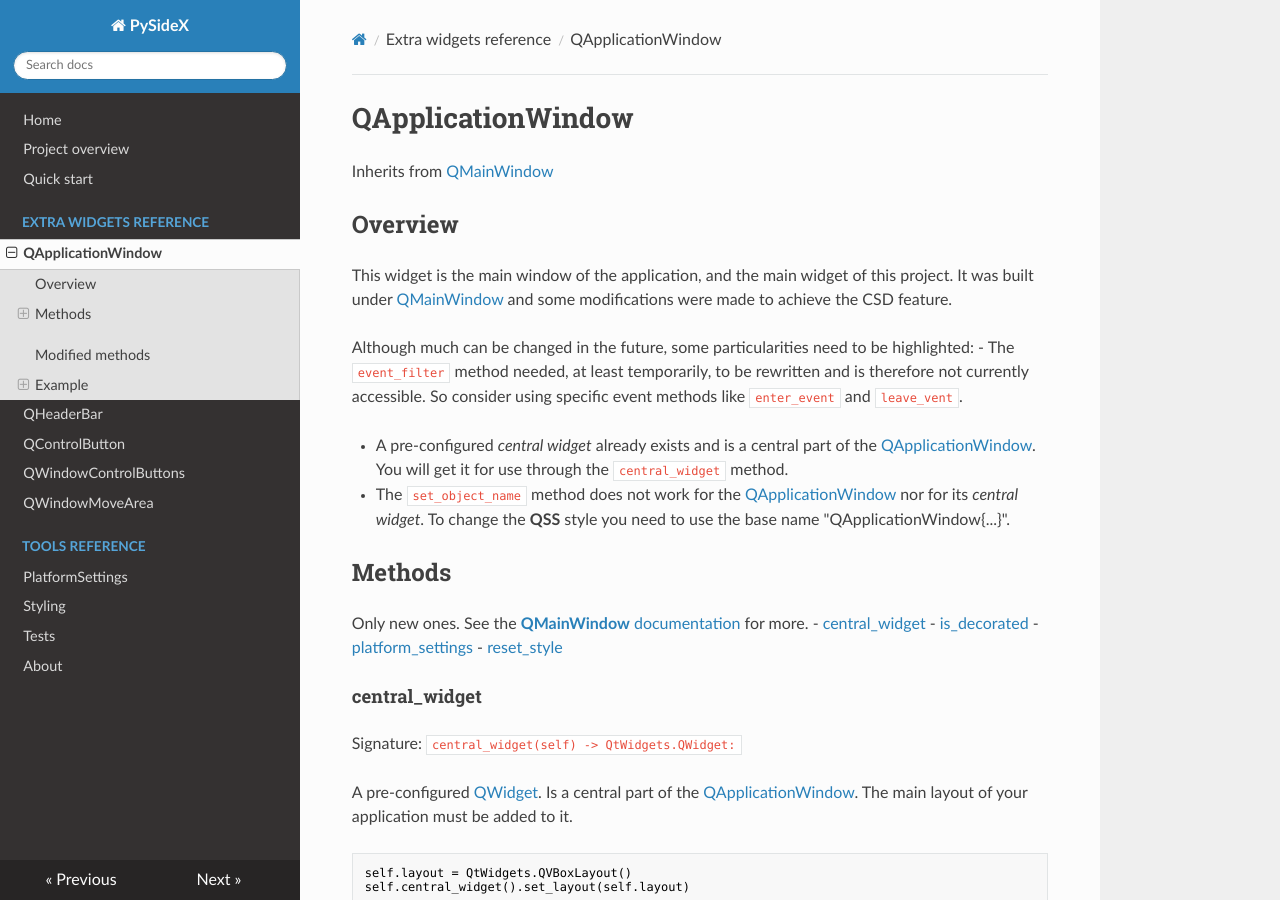
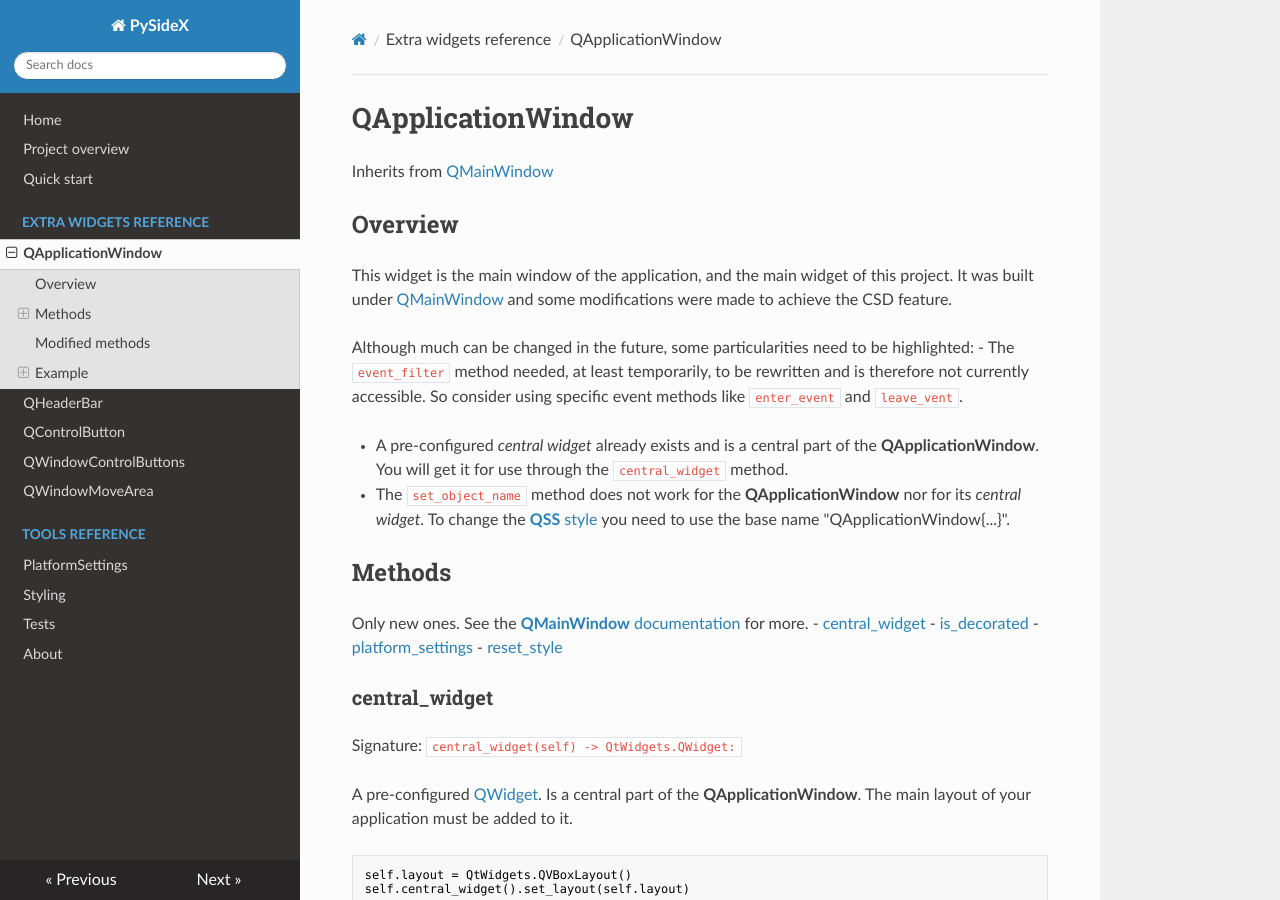
Before and after one commit to reticulardev/xside, an MkDocs documentation site: the page built from docs/reference_QApplicationWindow.md, in a window 1280 px wide and 900 px high. Built offline with MkDocs 1.6.1, drawn with Linux system fonts in a browser that asks for light colours; nearby versions of some CDN libraries; part of the change alters nothing that is shown.

````diff
--- a/docs/reference_QApplicationWindow.md
+++ b/docs/reference_QApplicationWindow.md
@@ -16,13 +16,13 @@ event methods like `enter_event` and `leave_vent`.
 
 
 - A pre-configured *central widget* already exists and is a central part of the
-[QApplicationWindow](#QApplicationWindow). You will get it for use through the `central_widget`
+**QApplicationWindow**. You will get it for use through the `central_widget`
 method.
 
 
-- The `set_object_name` method does not work for the [QApplicationWindow](#QApplicationWindow) nor for
-its *central widget*. To change the **QSS** style you need to use the base name
-"QApplicationWindow{...}".
+- The `set_object_name` method does not work for the **QApplicationWindow** nor
+for its *central widget*. To change the [**QSS** style](https://reticulardev.github.io/pysidex/styling/)
+you need to use the base name "QApplicationWindow{...}".
 
 ## Methods
 Only new ones. See the
@@ -33,14 +33,12 @@ for more.
 - [platform_settings](#is_decorated)
 - [reset_style](#reset_style)
 
-###
-
-#### central_widget
+### central_widget
 
 Signature: `central_widget(self) -> QtWidgets.QWidget:`
 
 A pre-configured [QWidget](https://doc.qt.io/qtforpython-6/PySide6/QtWidgets/QWidget.html).
-Is a central part of the [QApplicationWindow](#QApplicationWindow). The main
+Is a central part of the **QApplicationWindow**. The main
 layout of your application must be added to it.
 
 ```python
@@ -50,9 +48,7 @@ self.central_widget().set_layout(self.layout)
 
 ---
 
-###
-
-#### is_decorated
+### is_decorated
 Signature: `is_decorated(self) -> bool:`
 
 Returns `False` if it is an undecorated **CSD** window and `True` if it is
@@ -60,9 +56,7 @@ server-side decorated.
 
 ---
 
-###
-
-#### platform_settings
+### platform_settings
 
 Signature: `platform_settings(self) -> PlatformSettings`
 
@@ -72,15 +66,12 @@ composition of the window.
 
 ---
 
-###
-
-#### reset_style
+### reset_style
 
 Signature: `reset_style(self) -> None:`
 
 Changes the window style back to the default.
 
-##
 
 ## Modified methods
 
@@ -151,7 +142,7 @@ This is the result:
 
 ![Image](img/better_min_window.png "screenshot")
 
-#### A more complete minimal example
+### A more complete minimal example
 
 In this example, we will add the `os` library to add an icon with a dynamic
 path. The icon, once configured in the window, will be automatically recognized
@@ -215,7 +206,7 @@ This is the result:
 
 We created the following example to use all the practical concepts in this
 window, such as using specific event methods instead of `event_filter`, and
-also using the "QApplicationWindow" **id** for [**QSS** style](https://doc.qt.io/qtforpython-6/tutorials/basictutorial/widgetstyling.html).
+also using the "QApplicationWindow" **id** for [**QSS** style](https://reticulardev.github.io/pysidex/styling/).
 
 ```python
 #!/usr/bin/env python3
````
